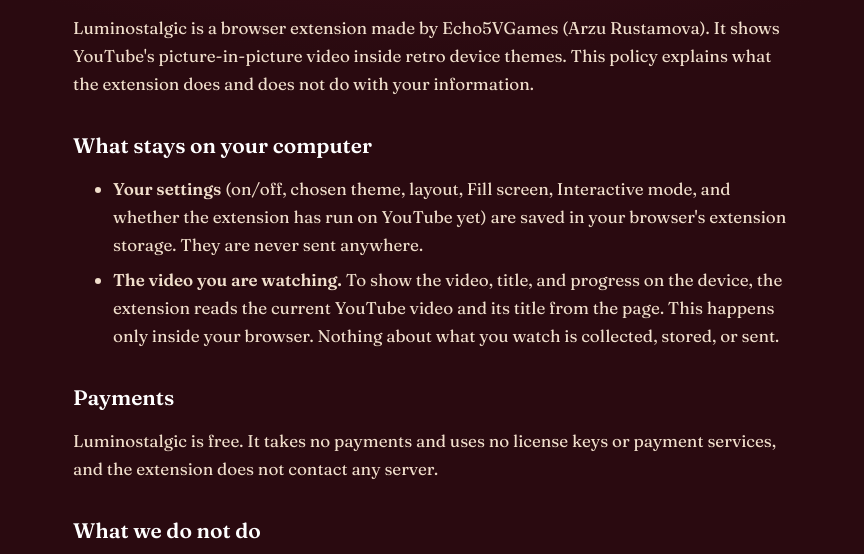
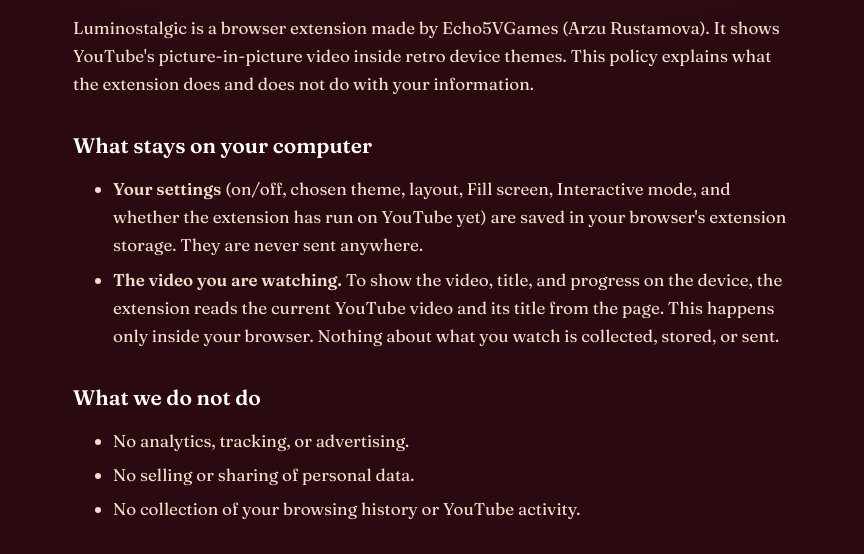
Before and after one commit to arjrst/luminostalgic, a plain HTML site: page privacy.html in a window 1280 px wide. Shown: the part 203-757 px from the top of the page, without its empty margins (207-1071 px from the left). Drawn offline with Linux system fonts and the light colour scheme.

Commit message:
Add files via upload

```diff
--- a/privacy.html
+++ b/privacy.html
@@ -37,8 +37,6 @@ footer{max-width:760px;margin:0 auto;padding:0 20px 40px;color:var(--soft);font-
 <li><strong>Your settings</strong> (on/off, chosen theme, layout, Fill screen, Interactive mode, and whether the extension has run on YouTube yet) are saved in your browser's extension storage. They are never sent anywhere.</li>
 <li><strong>The video you are watching.</strong> To show the video, title, and progress on the device, the extension reads the current YouTube video and its title from the page. This happens only inside your browser. Nothing about what you watch is collected, stored, or sent.</li>
 </ul>
-<h2>Payments</h2>
-<p>Luminostalgic is free. It takes no payments and uses no license keys or payment services, and the extension does not contact any server.</p>
 <h2>What we do not do</h2>
 <ul>
 <li>No analytics, tracking, or advertising.</li>
```
Also changed, not shown: 1 other file.
